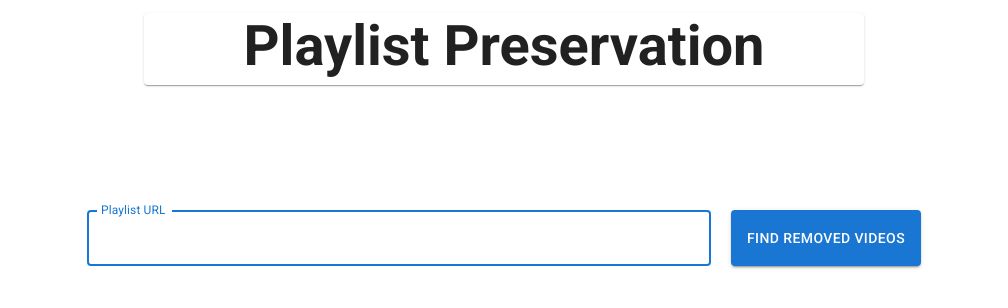
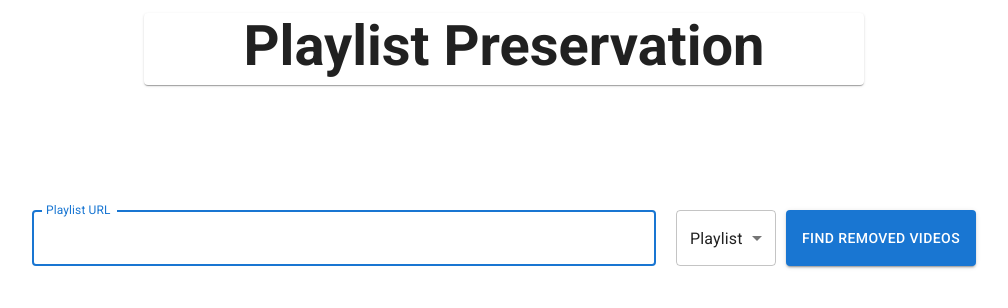
Before and after one commit to sethhammell/PlaylistPreservation-flask, a React (Create React App) app in the folder client/: page / in a window 1280 px wide. Shown: the top 308 px of the page, without its empty margins (136-1144 px from the left). Built offline with nearby package versions, Linux system fonts and the light colour scheme.

Commit message:
added ui to switch search type

```diff
--- a/client/src/home/home.css
+++ b/client/src/home/home.css
@@ -42,6 +42,14 @@
   width: 40%;
 }
 
+.select-container {
+  margin-right: 10px;
+}
+
+.select {
+  width: 100px;
+}
+
 .table-header {
   display: flex;
   justify-content: center;
--- a/client/src/home/home.tsx
+++ b/client/src/home/home.tsx
@@ -1,14 +1,24 @@
-import { Button, Card, TextField } from "@mui/material";
+import {
+  Button,
+  Card,
+  MenuItem,
+  Select,
+  SelectChangeEvent,
+  TextField,
+} from "@mui/material";
 import React, { useState } from "react";
+import { SearchType } from "../types/searchType";
 import "./home.css";
 import HomeTable from "./homeTable";
 
 function Home() {
   const api = "/api/playlists/";
   const searchString = "list=";
+
   const [url, setUrl] = useState("");
   const [showTable, setShowTable] = useState(false);
   const [videos, setVideos] = useState([]);
+  const [search, setSearch] = useState(SearchType.PLAYLIST);
 
   function fetchRemovedVideos() {
     const index = url.indexOf(searchString) + searchString.length;
@@ -27,6 +37,10 @@ function Home() {
 
   function updateUrl(e: React.ChangeEvent<HTMLInputElement>) {
     setUrl(e.target.value);
+  }
+
+  function updateSearch(event: SelectChangeEvent) {
+    setSearch(Number(event.target.value) as SearchType);
   }
 
   const table = () => {
@@ -55,6 +69,16 @@ function Home() {
             label="Playlist URL"
           />
         </div>
+        <div className="select-container">
+          <Select
+            className="select"
+            value={search.toString()}
+            onChange={updateSearch}
+          >
+            <MenuItem value={SearchType.PLAYLIST}>Playlist</MenuItem>
+            <MenuItem value={SearchType.VIDEO}>Video</MenuItem>
+          </Select>
+        </div>
         <Button variant="contained" onClick={fetchRemovedVideos}>
           Find Removed Videos
         </Button>
--- /dev/null
+++ b/client/src/types/searchType.ts
@@ -0,0 +1,4 @@
+export enum SearchType {
+  PLAYLIST,
+  VIDEO,
+}
```
